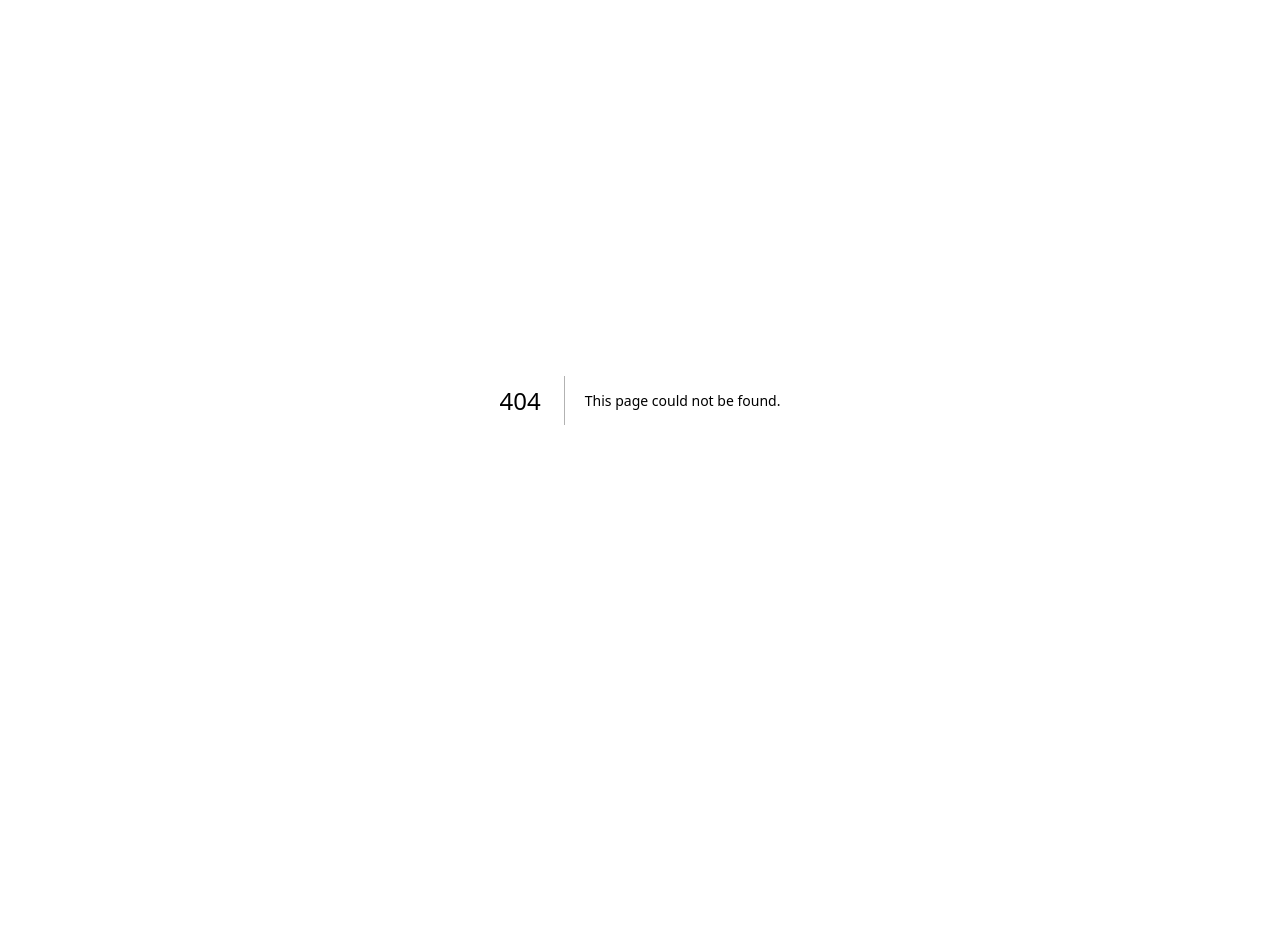
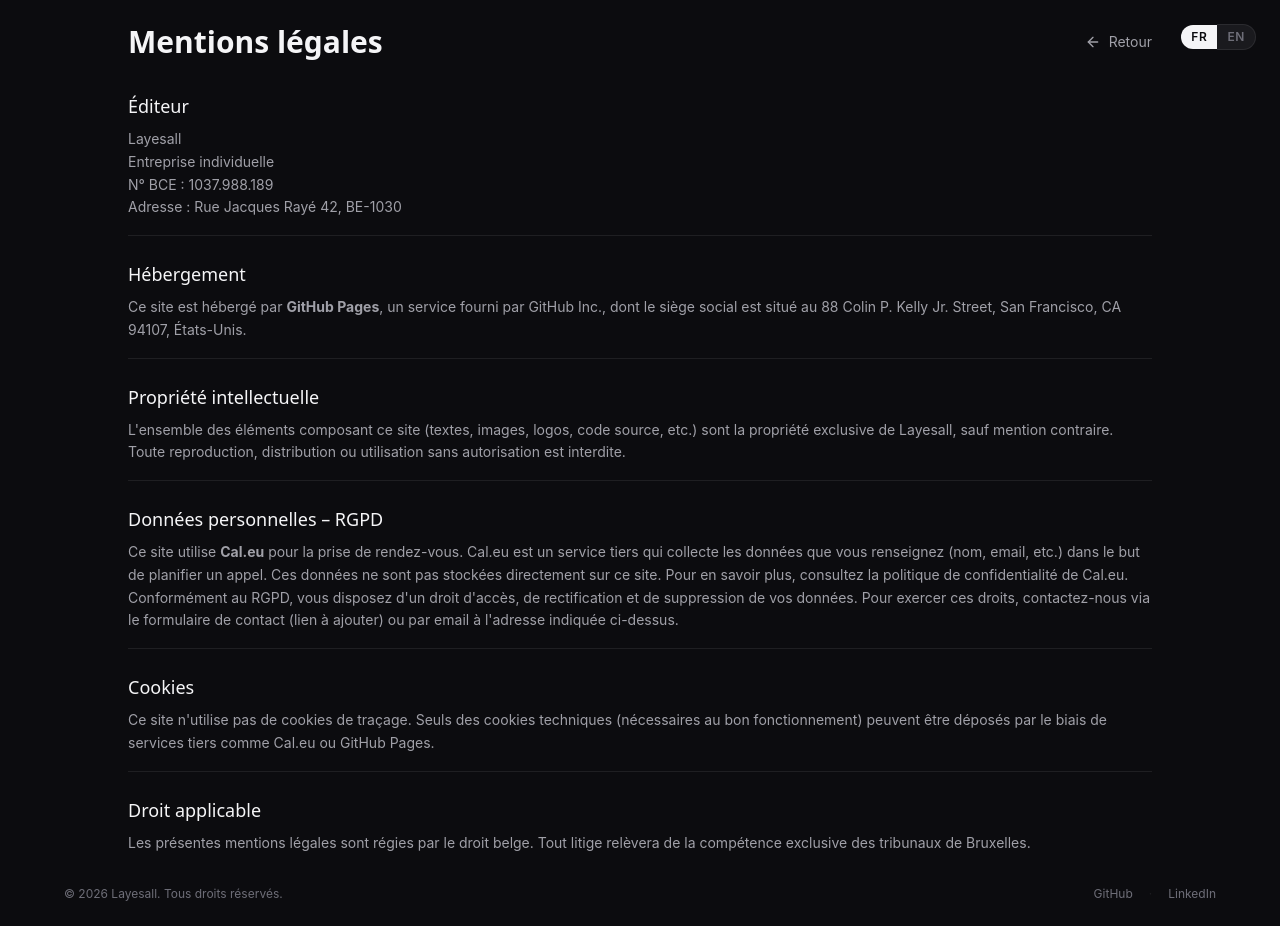
Before and after one commit to layesall/cvitae, a Next.js app: page /legal in a window 1280 px wide. Before the commit this address had no page. Before the commit the page ends 800 px from the top, so only its background shows below. Built offline with nearby package versions, Linux system fonts and the light colour scheme.

Commit message:
feat: add /legal page with bilingual legal notices
- Create legal page using PageTemplate + LegalSections
- Add useLegalData hook to consume legal data based on locale

```diff
--- /dev/null
+++ b/src/app/legal/page.tsx
@@ -0,0 +1,15 @@
+"use client";
+
+import { PageTemplate } from "@/components/layout/PageTemplate";
+import { LegalSections } from "@/components/legal/LegalSections";
+import { useLegalData } from "@/hooks/useLegalData";
+
+export default function LegalPage() {
+  const { title, backLabel, sections } = useLegalData();
+
+  return (
+    <PageTemplate title={title} backLabel={backLabel}>
+      <LegalSections sections={sections} />
+    </PageTemplate>
+  );
+}
--- /dev/null
+++ b/src/hooks/useLegalData.ts
@@ -0,0 +1,10 @@
+"use client";
+
+import { useI18n } from "@/context/I18nContext";
+import { legalDataFR, legalDataEN } from "@/lib/data";
+import { LegalData } from "@/types";
+
+export function useLegalData(): LegalData {
+  const { locale } = useI18n();
+  return locale === "fr" ? legalDataFR : legalDataEN;
+}
```
